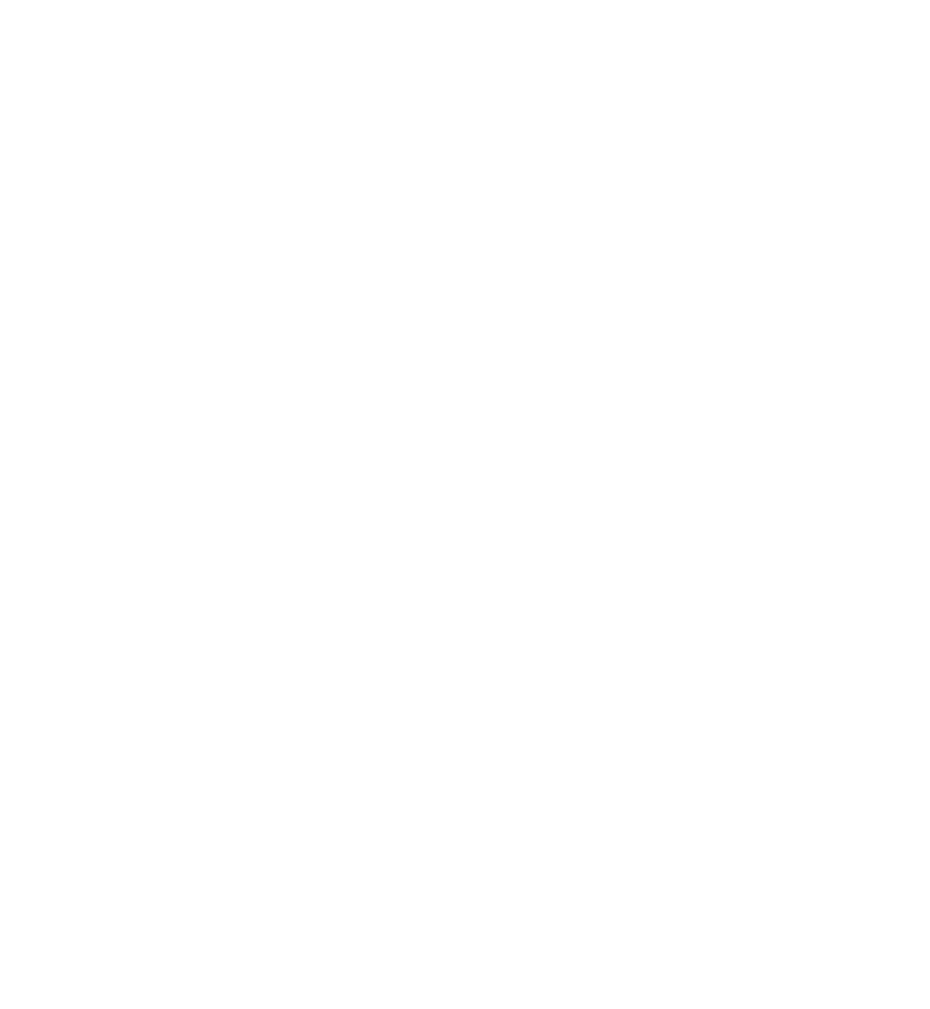
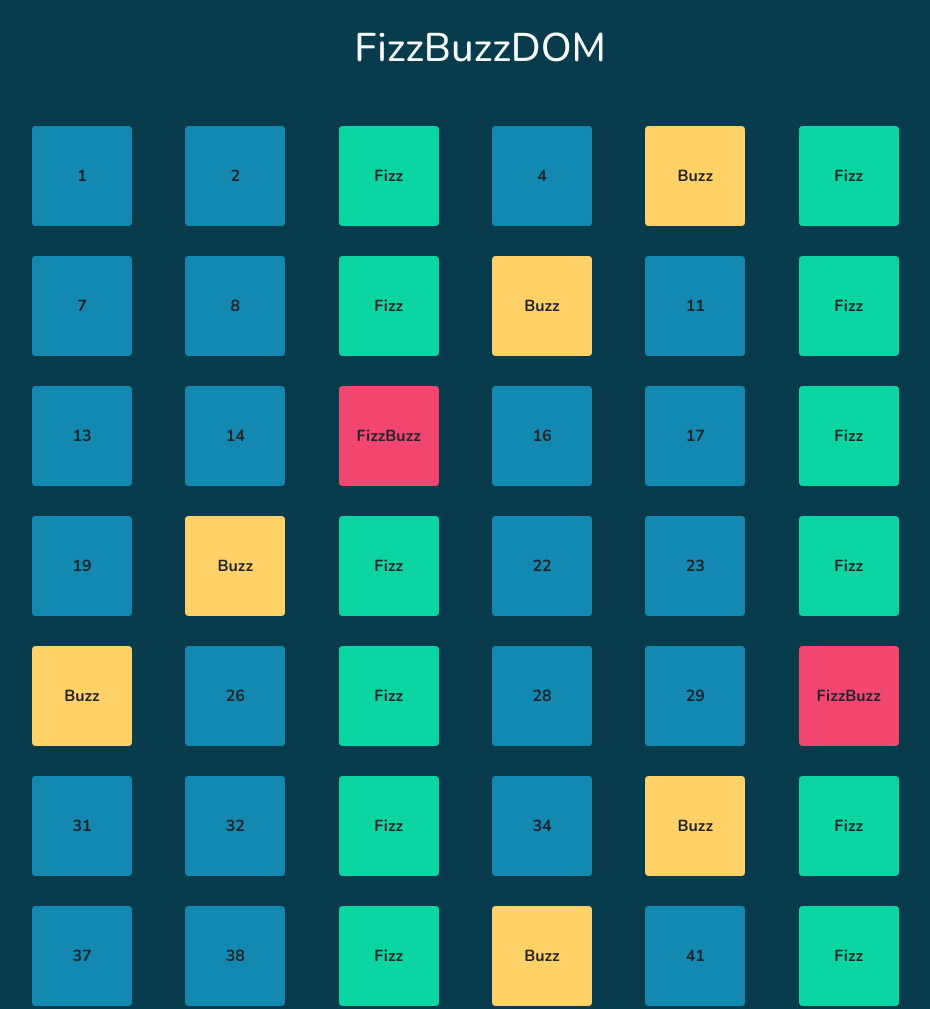
Before and after one commit to DannySilv/js-fizzbuzzdom, a plain HTML site: page index.html in a window 1280 px wide. Shown: the top 1009 px of the page, without its empty margins (160-1090 px from the left). Before the commit the page ends 800 px from the top, so only its background shows below. Drawn offline with nearby package versions, Linux system fonts and the light colour scheme.

Commit message:
Completed Bonus 1 & Bonus 2

```diff
--- a/css/style.css
+++ b/css/style.css
@@ -1,4 +1,47 @@
 body {
     font-family: 'Nunito', sans-serif;
     font-size: 100%;
+    background-color: #083b4c;
+    font-weight: 700;
 }
+
+.ms-container {
+    width: 70%;
+    margin: 0 auto;
+}
+
+.ms-box {
+    background: #1389b2;
+    border-radius: 4px;
+    width: 100px;
+    height: 100px;
+    line-height: 100px;
+}
+
+.ms-box-fizz {
+    background: #0bd6a1;
+    border-radius: 4px;
+    width: 100px;
+    height: 100px;
+    line-height: 100px;
+}
+
+.ms-box-buzz {
+    background: #ffd166;
+    border-radius: 4px;
+    width: 100px;
+    height: 100px;
+    line-height: 100px;
+}
+
+.ms-box-fizz-buzz {
+    background: #f0466f;
+    border-radius: 4px;
+    width: 100px;
+    height: 100px;
+    line-height: 100px;
+}
+
+.col-2{
+    margin-top: 30px !important;
+}
--- a/index.html
+++ b/index.html
@@ -4,7 +4,7 @@
     <meta charset="UTF-8">
     <meta http-equiv="X-UA-Compatible" content="IE=edge">
     <meta name="viewport" content="width=device-width, initial-scale=1.0">
-    <title>>FizzBuzzDOM</title>
+    <title>FizzBuzzDOM</title>
     <!-- FONT -->
     <link rel="preconnect" href="https://fonts.googleapis.com">
     <link rel="preconnect" href="https://fonts.gstatic.com" crossorigin>
@@ -15,6 +15,22 @@
 </head>
 <body>
 
+    <!-- HEADER -->
+    <header>
+        <h1 class="text-center mt-4 mb-4 text-light w-100 h-100">FizzBuzzDOM</h1>
+    </header>
+    <!-- /HEADER -->
+
+    <!-- MAIN -->
+    <main>
+        <div class="ms-container">
+            <div class="fluid-container">
+                <div class="row"></div>
+            </div>
+        </div>
+    </main>
+    <!-- /MAIN -->
+
 
     <script src="js/script.js" type="text/javascript"></script>
 </body>
--- a/js/script.js
+++ b/js/script.js
@@ -1,8 +1,8 @@
 // Scrivi un programma che stampi in console i numeri da 1 a 100.
+const rowWrapper = document.querySelector('.row'); // per bonus-1
+let multiple;
 
 for (let i = 1; i <= 100; i++) {
-
-    let multiple;
 
     // Per i numeri che sono sia multipli di 3 che di 5 stampi FizzBuzz.
     if (i % 3 === 0 && i % 5 === 0) {
@@ -17,4 +17,17 @@ for (let i = 1; i <= 100; i++) {
     }
 
     console.log(multiple);
+
+    // BONUS-2
+    if (multiple == "FizzBuzz") {
+        rowWrapper.innerHTML += `<div class="col-2 text-center"><div class="ms-box-fizz-buzz">${multiple}</div></div> `;
+    } else if (multiple == "Fizz") {
+        rowWrapper.innerHTML += `<div class="col-2 text-center"><div class="ms-box-fizz">${multiple}</div></div> `;
+    } else if (multiple == "Buzz") {
+        rowWrapper.innerHTML += `<div class="col-2 text-center"><div class="ms-box-buzz">${multiple}</div></div> `
+    // BONUS-1
+    } else {
+        rowWrapper.innerHTML += `<div class="col-2 text-center"><div class="ms-box">${multiple}</div></div> `;
+    }
+
 }
```
